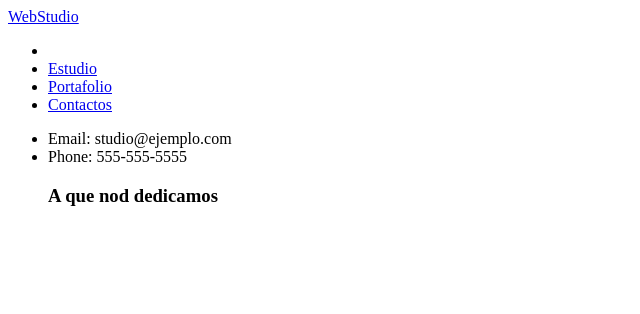
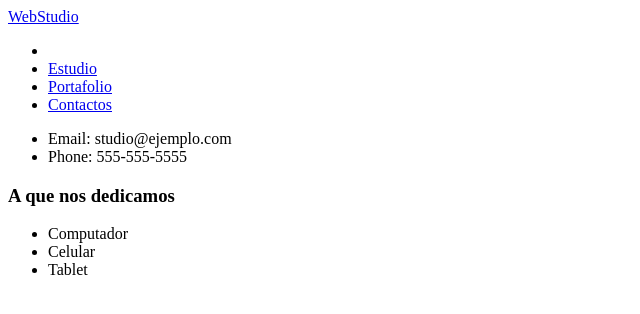
Before and after one commit to anaybp24/goit-markup-hw-01, a plain HTML site: page Index.html in a window 1280 px wide. Shown: the whole page, without its empty margins (0-640 px from the left). Drawn offline with Linux system fonts and the light colour scheme.

Commit message:
Html Template

```diff
--- a/Index.html
+++ b/Index.html
@@ -24,9 +24,12 @@
       </ul>
     </header>
     <main>
-      <ul>
-        <h3>A que nod dedicamos</h3>
-      </ul>
+        <h3>A que nos dedicamos</h3>
+        <ul>
+          <li>Computador</li>
+          <li>Celular</li>
+          <li>Tablet</li>
+        </ul>
     </main>
   </body>
 </html>
```
